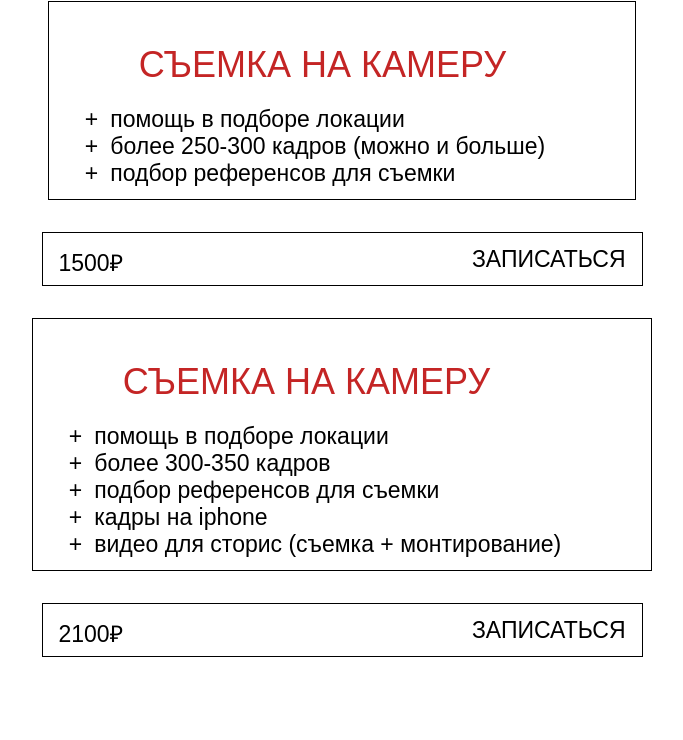
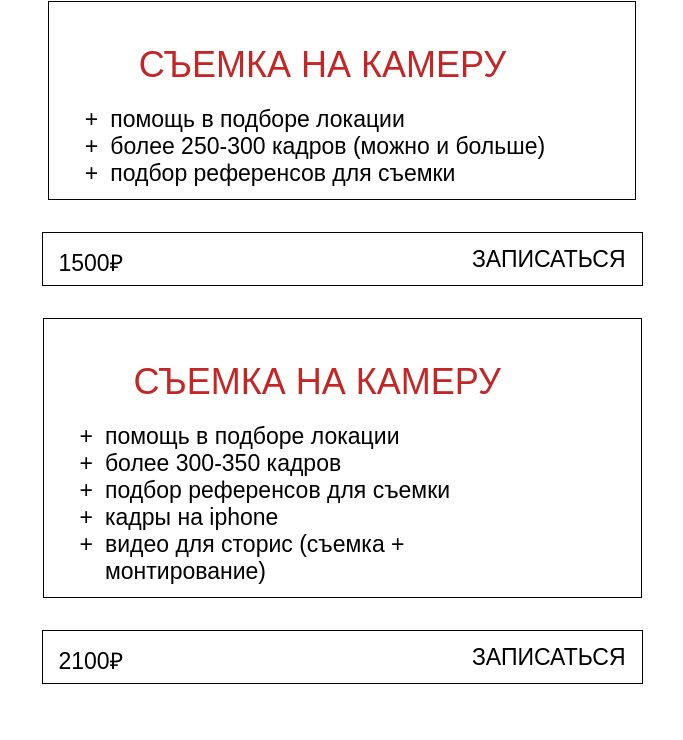
Before and after one commit to ECS1PLE/sophia-photograph, a Next.js app: page / in a window 1280 px wide. Shown: the part 1801-2541 px from the top of the page, without its empty margins (298-981 px from the left). Built offline with nearby package versions, Linux system fonts and the light colour scheme; a web font is replaced by a local one.

Commit message:
Fix services block

```diff
--- a/app/components/UI/ServiceList.tsx
+++ b/app/components/UI/ServiceList.tsx
@@ -14,7 +14,7 @@ const ServiceList: React.FC<ServiceList> = ({ title, services, className }) => {
   return (
     <div className={`pt-[42px] pb-[12px] flex flex-col mx-auto border-[1px] border-[#000]
     ${isMobile ? "px-[0px]" : "px-[90px]"}
-    ${isMobile ? "w-[95%]" : "max-w-[514px]"}
+    ${isMobile ? "w-[95%]" : ""}
     ${className}
     `}>
       <h3 className={`${bigshotOne.className}
```
